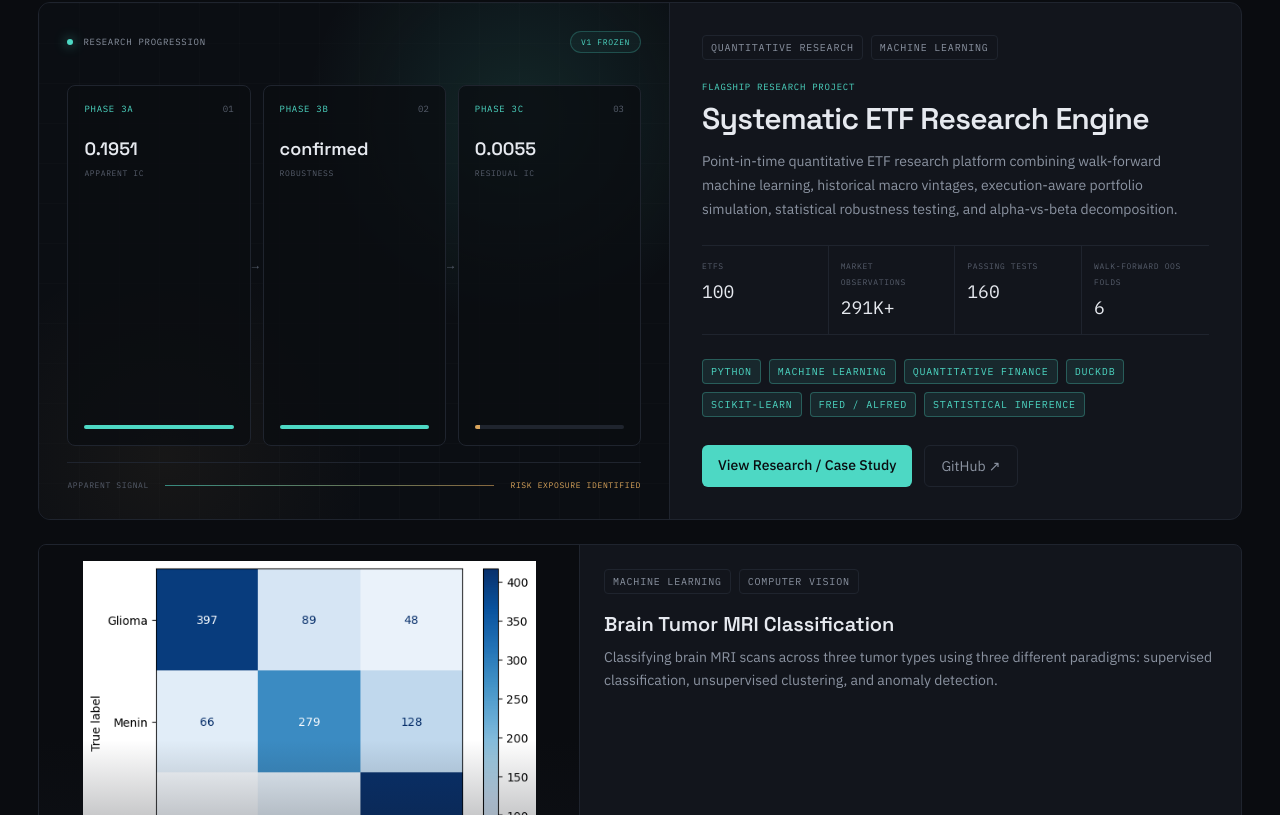
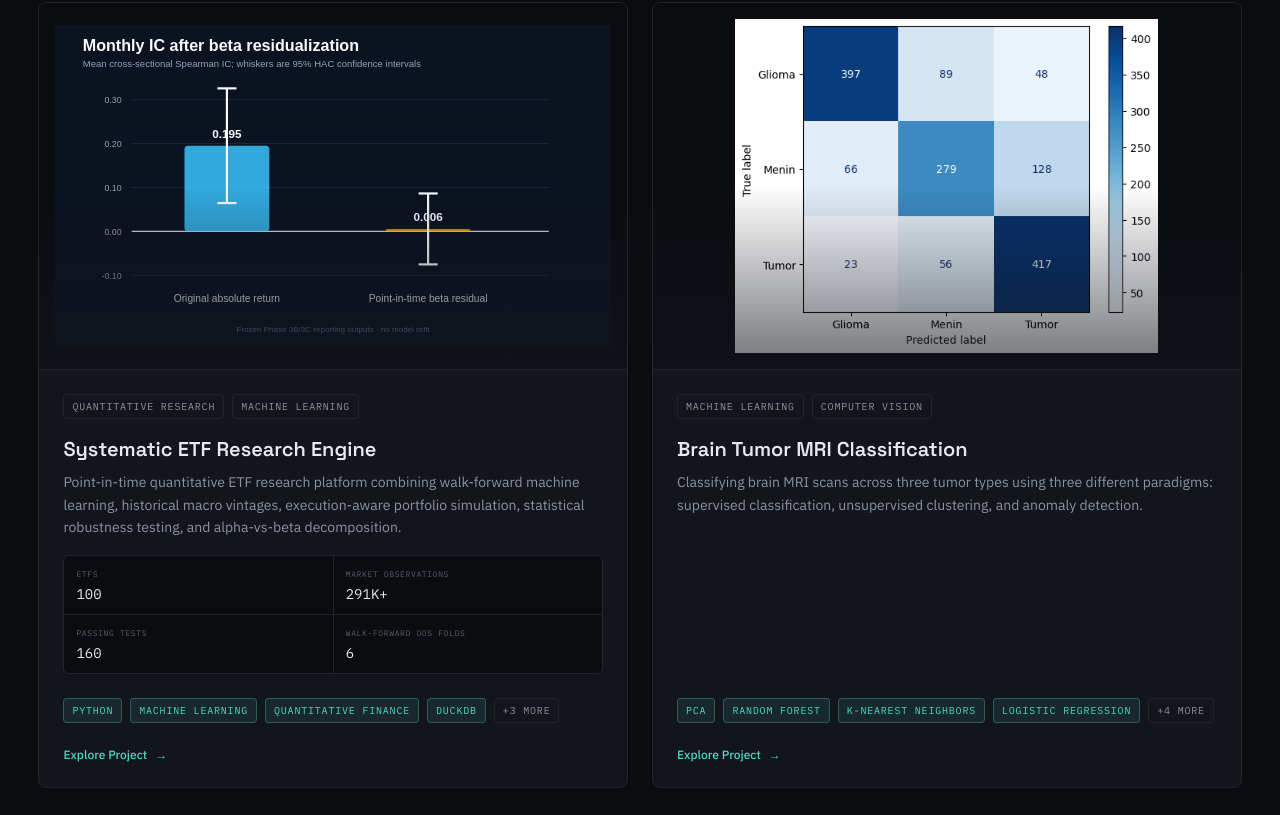
Before and after one commit to sameerjain0106/sameer-jain-portfolio, a Next.js app: page / in a window 1280 px wide. Shown: the part 945-1760 px from the top of the page. Built offline with nearby package versions, Linux system fonts and the light colour scheme.

Commit message:
ETF Project Card Fix 1

```diff
--- a/components/EtfResearchCardVisual.tsx
+++ /dev/null
@@ -1,66 +0,0 @@
-const steps = [
-  { phase: "3A", label: "Apparent IC", value: "0.1951", width: "100%" },
-  { phase: "3B", label: "Robustness", value: "confirmed", width: "100%" },
-  { phase: "3C", label: "Residual IC", value: "0.0055", width: "3%" },
-];
-
-export default function EtfResearchCardVisual() {
-  return (
-    <div className="relative flex h-full min-h-[310px] flex-col overflow-hidden bg-[#0b0e13] p-5 sm:p-7">
-      <div className="absolute inset-0 bg-grid opacity-40" />
-      <div
-        className="pointer-events-none absolute inset-0"
-        style={{
-          background:
-            "radial-gradient(circle at 76% 22%, rgba(77,216,196,0.12), transparent 34%), radial-gradient(circle at 20% 88%, rgba(217,164,91,0.06), transparent 30%)",
-        }}
-      />
-
-      <div className="relative flex items-center justify-between gap-4">
-        <div className="flex items-center gap-2.5">
-          <span className="h-1.5 w-1.5 rounded-full bg-signal shadow-[0_0_12px_rgba(77,216,196,0.8)]" />
-          <span className="mono-label text-[9px] text-ink-muted">Research progression</span>
-        </div>
-        <span className="mono-label rounded-full border border-signal/25 bg-signal/5 px-2.5 py-1 text-[8px] text-signal">
-          v1 frozen
-        </span>
-      </div>
-
-      <div className="relative mt-8 grid flex-1 gap-3 sm:grid-cols-3">
-        {steps.map((step, index) => (
-          <div
-            key={step.phase}
-            className="relative flex min-h-[132px] flex-col rounded-lg border border-base-border bg-base/75 p-4"
-          >
-            <div className="flex items-center justify-between gap-3">
-              <span className="mono-label text-[9px] text-signal">Phase {step.phase}</span>
-              <span className="font-mono text-[9px] text-ink-faint">0{index + 1}</span>
-            </div>
-            <p className="mt-5 font-display text-lg font-semibold text-ink">{step.value}</p>
-            <p className="mono-label mt-1 text-[8px] text-ink-faint">{step.label}</p>
-            <div className="mt-auto h-1 overflow-hidden rounded-full bg-base-border">
-              <div
-                className={index === 2 ? "h-full min-w-[5px] bg-amber" : "h-full bg-signal"}
-                style={{ width: step.width }}
-              />
-            </div>
-            {index < steps.length - 1 && (
-              <span
-                aria-hidden="true"
-                className="absolute -right-[12px] top-1/2 z-10 hidden -translate-y-1/2 font-mono text-xs text-ink-faint sm:block"
-              >
-                →
-              </span>
-            )}
-          </div>
-        ))}
-      </div>
-
-      <div className="relative mt-4 flex items-center justify-between gap-4 border-t border-base-border pt-4">
-        <span className="mono-label text-[8px] text-ink-faint">Apparent signal</span>
-        <span className="h-px flex-1 bg-gradient-to-r from-signal/60 to-amber/60" />
-        <span className="mono-label text-right text-[8px] text-amber">Risk exposure identified</span>
-      </div>
-    </div>
-  );
-}
--- a/components/ProjectCard.tsx
+++ b/components/ProjectCard.tsx
@@ -2,102 +2,17 @@ import Image from "next/image";
 import Link from "next/link";
 import { ProjectSummary } from "@/lib/types";
 import TechPill from "@/components/TechPill";
-import EtfResearchCardVisual from "@/components/EtfResearchCardVisual";
 
-export default function ProjectCard({
-  project,
-  wide = false,
-}: {
-  project: ProjectSummary;
-  wide?: boolean;
-}) {
-  if (project.cardVariant === "etf-research") {
-    return (
-      <article
-        className={`group overflow-hidden rounded-xl border border-base-border bg-base-panel transition-all hover:border-signal/40 hover:shadow-[0_0_0_1px_rgba(77,216,196,0.15),0_24px_60px_-34px_rgba(77,216,196,0.32)] ${
-          project.prominent ? "md:col-span-2" : ""
-        } ${wide ? "lg:grid lg:grid-cols-[minmax(0,1.05fr)_minmax(440px,0.95fr)]" : "flex flex-col"}`}
-      >
-        <Link
-          href={`/projects/${project.slug}`}
-          aria-label={`View ${project.title} case study`}
-          className={`block overflow-hidden border-base-border ${
-            wide ? "border-b lg:border-b-0 lg:border-r" : "border-b"
-          }`}
-        >
-          <EtfResearchCardVisual />
-        </Link>
-
-        <div className="flex flex-col p-6 sm:p-7 lg:p-8">
-          <div className="flex flex-wrap gap-2">
-            {project.category.map((category) => (
-              <TechPill key={category}>{category}</TechPill>
-            ))}
-          </div>
-
-          <div className="mt-5">
-            <p className="mono-label text-[9px] text-signal">Flagship research project</p>
-            <h3 className="mt-2 font-display text-2xl font-semibold tracking-tight text-ink transition-colors group-hover:text-signal sm:text-3xl">
-              {project.title}
-            </h3>
-            <p className="mt-3 max-w-2xl text-sm leading-6 text-ink-muted">
-              {project.oneLiner}
-            </p>
-          </div>
-
-          {project.headlineStats && (
-            <dl className="mt-6 grid grid-cols-2 border-y border-base-border sm:grid-cols-4">
-              {project.headlineStats.map((stat) => (
-                <div
-                  key={stat.label}
-                  className="border-base-border px-3 py-3 first:pl-0 sm:border-r sm:last:border-r-0"
-                >
-                  <dt className="mono-label text-[8px] leading-4 text-ink-faint">{stat.label}</dt>
-                  <dd className="mt-1 font-mono text-lg text-ink">{stat.value}</dd>
-                </div>
-              ))}
-            </dl>
-          )}
-
-          <div className="mt-6 flex flex-wrap gap-2">
-            {project.technologies.map((tech) => (
-              <TechPill key={tech} variant="accent">
-                {tech}
-              </TechPill>
-            ))}
-          </div>
-
-          <div className="mt-auto flex flex-wrap gap-3 pt-7">
-            <Link
-              href={`/projects/${project.slug}`}
-              className="rounded-md bg-signal px-4 py-2.5 text-sm font-medium text-base transition-colors hover:bg-signal-glow"
-            >
-              View Research / Case Study
-            </Link>
-            {project.githubUrl && (
-              <a
-                href={project.githubUrl}
-                target="_blank"
-                rel="noopener noreferrer"
-                className="rounded-md border border-base-border px-4 py-2.5 text-sm text-ink-muted transition-colors hover:border-signal/50 hover:text-signal"
-              >
-                GitHub ↗
-              </a>
-            )}
-          </div>
-        </div>
-      </article>
-    );
-  }
-
+export default function ProjectCard({ project }: { project: ProjectSummary }) {
   if (!project.cardImage) return null;
 
   return (
     <Link
       href={`/projects/${project.slug}`}
-      className={`group relative overflow-hidden rounded-lg border border-base-border bg-base-panel transition-all hover:border-signal/40 hover:shadow-[0_0_0_1px_rgba(77,216,196,0.15),0_20px_40px_-24px_rgba(77,216,196,0.25)] ${wide ? "lg:grid lg:grid-cols-[minmax(0,0.9fr)_minmax(0,1.1fr)]" : "flex flex-col"}`}
+      aria-label={`Explore ${project.title}`}
+      className="group relative flex h-full flex-col overflow-hidden rounded-lg border border-base-border bg-base-panel transition-all hover:border-signal/40 hover:shadow-[0_0_0_1px_rgba(77,216,196,0.15),0_20px_40px_-24px_rgba(77,216,196,0.25)] focus-visible:outline-none focus-visible:ring-2 focus-visible:ring-signal focus-visible:ring-offset-2 focus-visible:ring-offset-base"
     >
-      <div className={`relative w-full overflow-hidden bg-base ${wide ? "aspect-[16/10] border-b border-base-border lg:aspect-auto lg:min-h-[390px] lg:border-b-0 lg:border-r" : "aspect-[16/10] border-b border-base-border"}`}>
+      <div className="relative aspect-[16/10] w-full overflow-hidden border-b border-base-border bg-base">
         <Image
           src={project.cardImage.src}
           alt={project.cardImage.alt}
@@ -124,6 +39,19 @@ export default function ProjectCard({
           </p>
         </div>
 
+        {project.headlineStats && (
+          <dl className="grid grid-cols-2 gap-px overflow-hidden rounded-md border border-base-border bg-base-border">
+            {project.headlineStats.map((stat) => (
+              <div key={stat.label} className="bg-base px-3 py-2.5">
+                <dt className="mono-label text-[8px] leading-4 text-ink-faint">
+                  {stat.label}
+                </dt>
+                <dd className="mt-0.5 font-mono text-sm text-ink">{stat.value}</dd>
+              </div>
+            ))}
+          </dl>
+        )}
+
         <div className="mt-auto flex flex-wrap gap-2 pt-2">
           {project.technologies.slice(0, 4).map((tech) => (
             <TechPill key={tech} variant="accent">
--- a/components/ProjectExplorer.tsx
+++ b/components/ProjectExplorer.tsx
@@ -19,9 +19,6 @@ export default function ProjectExplorer({ projects }: { projects: ProjectSummary
     if (active === ALL) return projects;
     return projects.filter((p) => p.category.includes(active as ProjectCategory));
   }, [projects, active]);
-
-  const prominent = filtered.filter((project) => project.prominent);
-  const standard = filtered.filter((project) => !project.prominent);
 
   return (
     <div>
@@ -48,28 +45,10 @@ export default function ProjectExplorer({ projects }: { projects: ProjectSummary
           No projects in this category yet.
         </p>
       ) : (
-        <div className="space-y-6">
-          {prominent.map((project) => (
-            <ProjectCard key={project.slug} project={project} wide />
+        <div className="grid grid-cols-1 gap-6 md:grid-cols-2">
+          {filtered.map((project) => (
+            <ProjectCard key={project.slug} project={project} />
           ))}
-
-          {standard.length > 0 && (
-            <div
-              className={
-                standard.length === 1
-                  ? "grid grid-cols-1 gap-6"
-                  : "grid grid-cols-1 gap-6 md:grid-cols-2"
-              }
-            >
-              {standard.map((project) => (
-                <ProjectCard
-                  key={project.slug}
-                  project={project}
-                  wide={standard.length === 1}
-                />
-              ))}
-            </div>
-          )}
         </div>
       )}
     </div>
--- a/data/projects.ts
+++ b/data/projects.ts
@@ -240,9 +240,13 @@ const etfResearchProject: ProjectSummary = {
   technologies: [...etfResearch.technologies],
   featured: true,
   githubUrl: etfResearch.githubUrl,
-  cardVariant: "etf-research",
+  cardImage: {
+    src: "/projects/systematic-etf-research/ic-residualization.svg",
+    alt: "Chart comparing original and beta-residualized monthly information coefficients",
+    caption:
+      "Monthly out-of-sample information coefficient before and after point-in-time beta residualization",
+  },
   headlineStats: [...etfResearch.headlineStats],
-  prominent: true,
 };
 
 export const projects: ProjectSummary[] = [
--- a/lib/types.ts
+++ b/lib/types.ts
@@ -39,9 +39,7 @@ export interface ProjectSummary {
   featured: boolean;
   githubUrl: string | null;
   cardImage?: ProjectImage;
-  cardVariant?: "image" | "etf-research";
   headlineStats?: ProjectHeadlineStat[];
-  prominent?: boolean;
 }
 
 export interface ProjectApproach {
```
Also changed, not shown: public/projects/systematic-etf-research/ic-residualization.svg (added).
